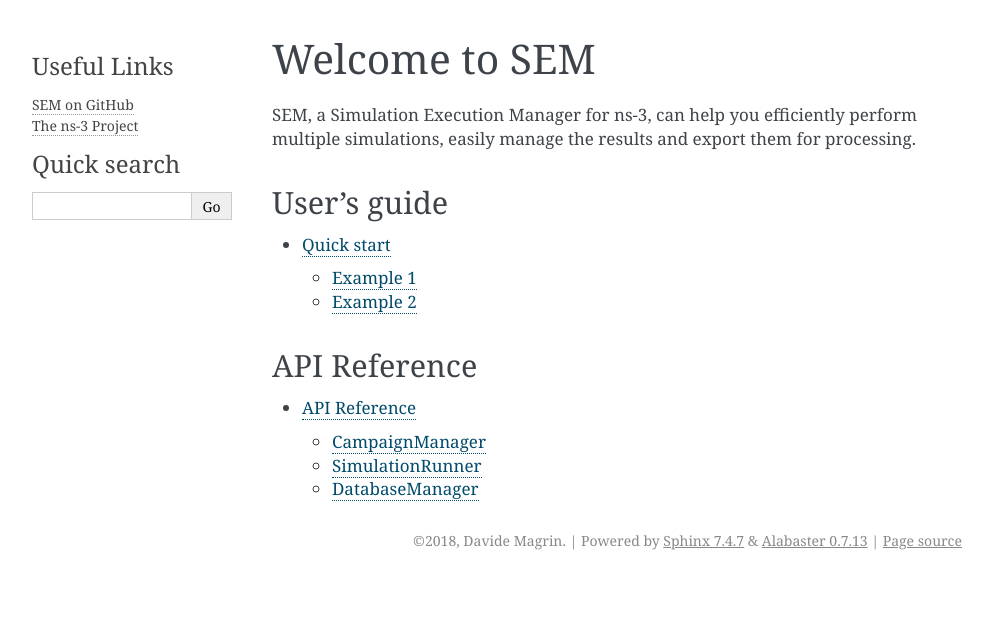
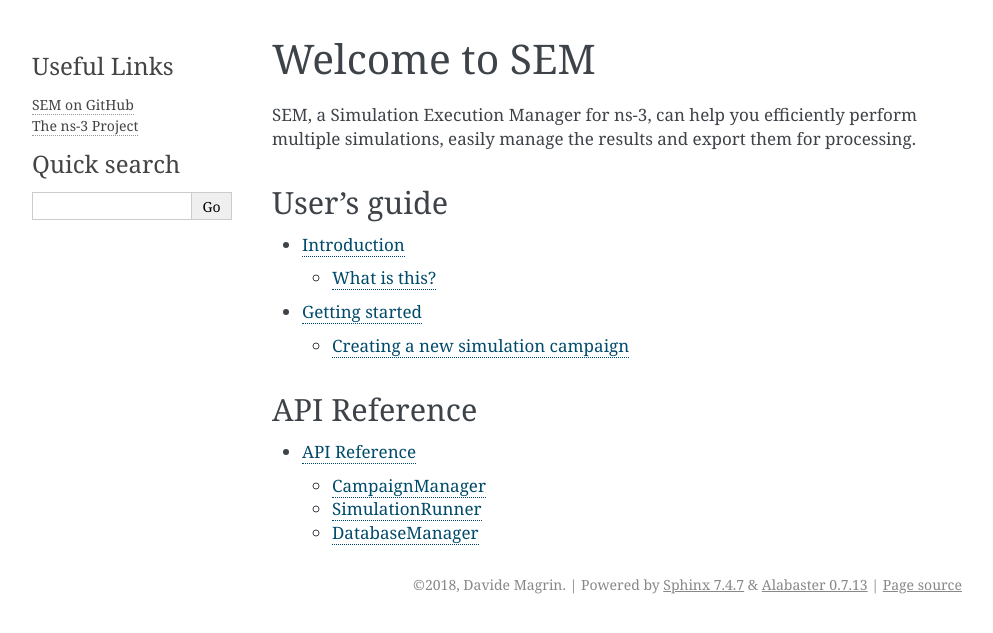
Before and after one commit to signetlabdei/sem, a Sphinx documentation site: the page built from docs/index.rst, in a window 1280 px wide. Shown: the top 633 px of the page, without its empty margins (148-1141 px from the left). Built offline with Sphinx 7.4.7, drawn with Linux system fonts in a browser that asks for light colours.

Commit message:
Update webpage

```diff
--- /dev/null
+++ b/docs/_templates/home.html
@@ -0,0 +1 @@
+<h3><a href="{{ pathto(master_doc) }}">Home</a></h3>
--- /dev/null
+++ b/docs/_templates/localtoc.html
@@ -0,0 +1,4 @@
+{%- if display_toc %}
+<h3><a href="{{ pathto(master_doc) }}">{{ _('Contents') }}</a></h3>
+{{ toc }}
+{%- endif %}
--- a/docs/conf.py
+++ b/docs/conf.py
@@ -103,7 +103,7 @@ html_static_path = ['_static']
 #
 html_sidebars = {
     'index': ['links.html', 'searchbox.html'],
-    '**': ['localtoc.html', 'relations.html', 'searchbox.html']
+    '**': ['home.html', 'localtoc.html', 'relations.html', 'searchbox.html']
     }
 
 
--- a/docs/index.rst
+++ b/docs/index.rst
@@ -7,11 +7,16 @@ them for processing.
 
 User's guide
 ------------
+.. toctree::
+   :hidden:
+
+   self
 
 .. toctree::
    :maxdepth: 2
 
-   quick-start
+   intro
+   getting-started
 
 API Reference
 -------------
--- /dev/null
+++ b/docs/intro.rst
@@ -0,0 +1,5 @@
+Introduction
+============
+
+What is this?
+-------------
--- a/docs/quick-start.rst
+++ /dev/null
@@ -1,8 +0,0 @@
-Quick start
-===========
-
-Example 1
----------
-
-Example 2
----------
```
Also changed, not shown: docs/getting-started.rst (added, +43 -0 lines), 6 other files.
